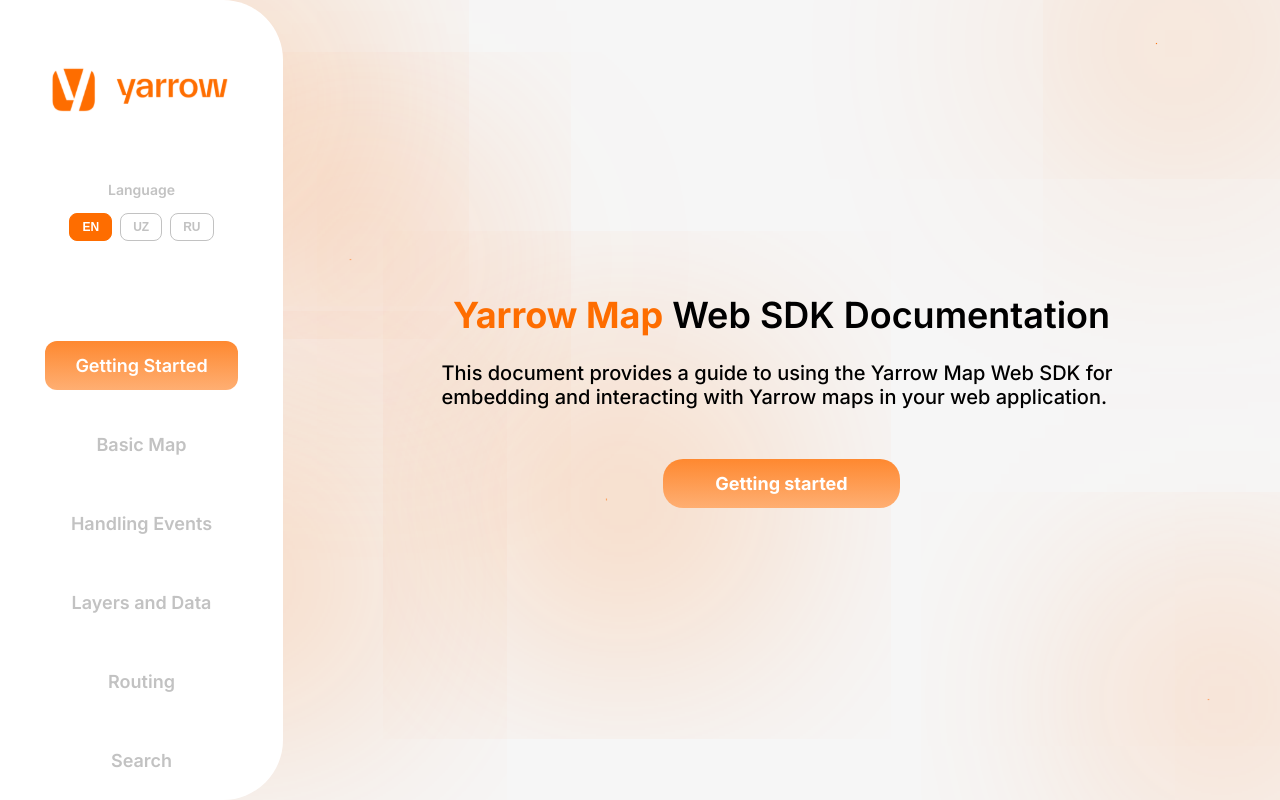
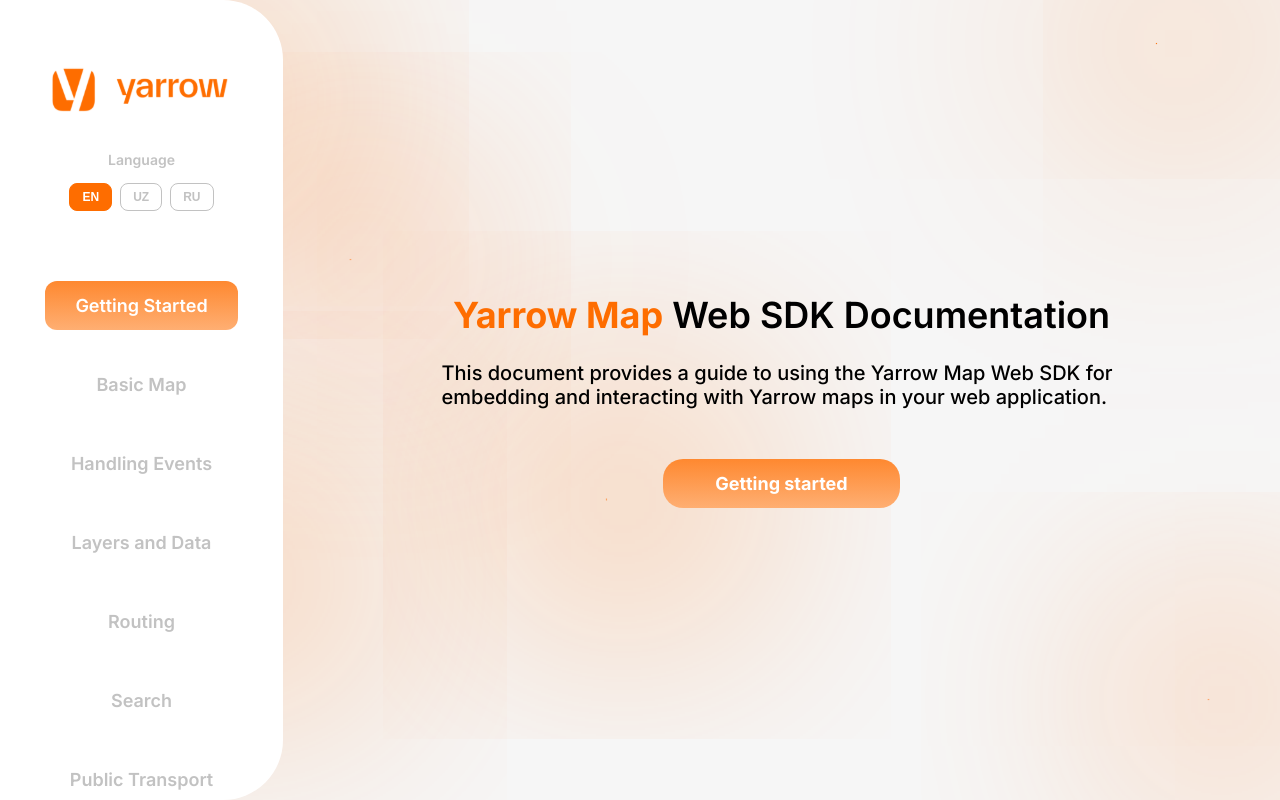
Before and after one commit to AbdukahharS/yarrow-web-sdk-docs, a Vue app: page / in a window 1280 px wide. Shown: the top 800 px of the page. Built offline with nearby package versions, Linux system fonts and the light colour scheme.

Commit message:
Locale preference is persistent now

```diff
--- a/src/components/sidebar.vue
+++ b/src/components/sidebar.vue
@@ -17,6 +17,7 @@
 
 const changeLocale = (newLocale: string) => {
   locale.value = newLocale
+  localStorage.setItem('locale', newLocale)
 }
 
 const activeSection = ref('')
@@ -102,7 +103,7 @@
   padding: 65px 45px;
 
   .language-switcher {
-    margin-top: 60px;
+    margin-top: 30px;
     text-align: center;
 
     .language-label {
@@ -144,7 +145,7 @@
   }
 
   .links {
-    margin-top: 100px;
+    margin-top: 70px;
     display: flex;
     flex-direction: column;
     gap: 30px;
--- a/src/i18n/index.ts
+++ b/src/i18n/index.ts
@@ -9,9 +9,14 @@
   ru
 }
 
+const getStoredLocale = (): string => {
+  const stored = localStorage.getItem('locale')
+  return stored && ['en', 'uz', 'ru'].includes(stored) ? stored : 'en'
+}
+
 const i18n = createI18n({
   legacy: false,
-  locale: 'en',
+  locale: getStoredLocale(),
   fallbackLocale: 'en',
   messages
 })
```
